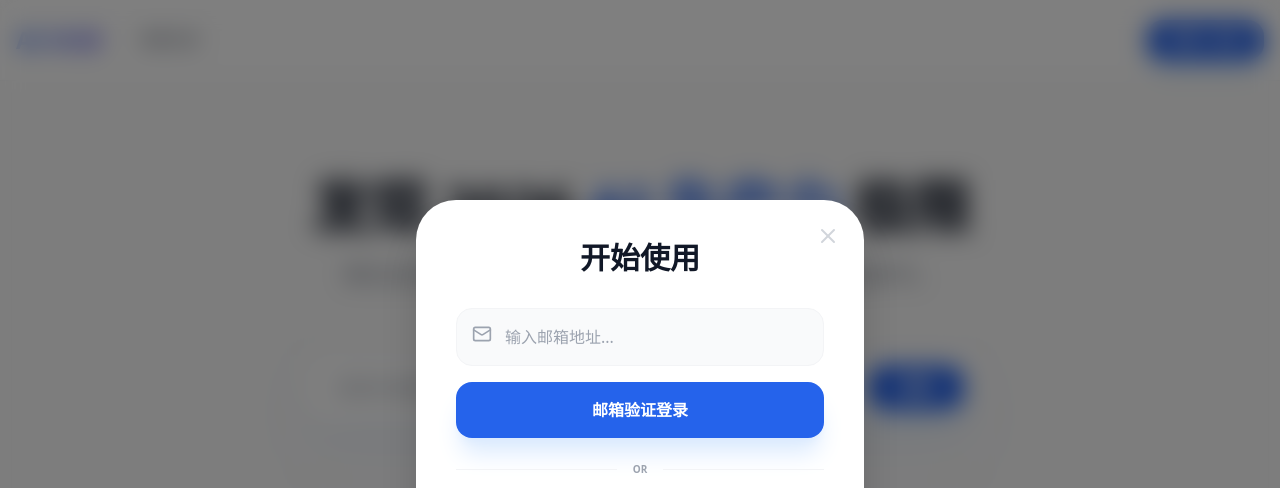
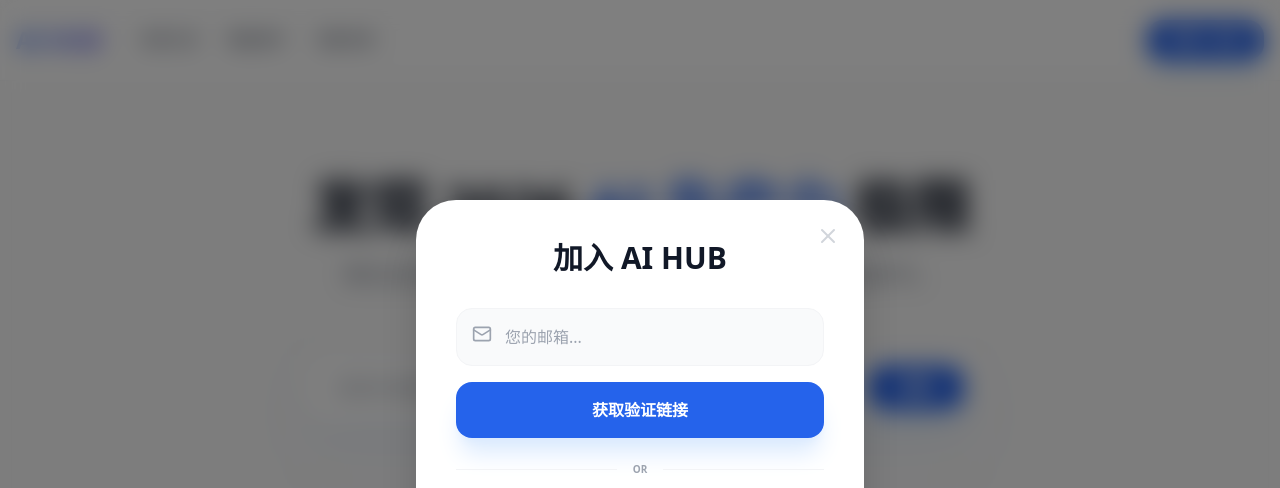
Before and after one commit to hezhanleiok/ai, a Next.js app: page / in a window 1280 px wide. Both pictures are taken after a click on the button "登录 / 注册". Shown: the top 488 px of the page. Built offline with nearby package versions, Linux system fonts and the light colour scheme; no server answers; the database is empty.

Commit message:
Update layout.tsx

```diff
--- a/app/layout.tsx
+++ b/app/layout.tsx
@@ -3,7 +3,7 @@
 import './globals.css'
 import Link from 'next/link'
 import { useEffect, useState } from 'react'
-import { Github, Youtube, Twitter, LogIn, UserPlus, Mail, ShieldCheck, X, UserCircle } from 'lucide-react'
+import { Github, Youtube, Twitter, LogIn, ShieldCheck, X, Mail, UserCircle } from 'lucide-react'
 import { signInWithGithub } from '../lib/auth-client'
 import { supabase } from '../lib/supabase'
 
@@ -11,7 +11,6 @@ export default function RootLayout({ children }: { children: React.ReactNode })
   const [user, setUser] = useState<any>(null);
   const [showAuthModal, setShowAuthModal] = useState(false);
   const [email, setEmail] = useState('');
-  const [loading, setLoading] = useState(false);
 
   useEffect(() => {
     supabase.auth.getSession().then(({ data: { session } }) => setUser(session?.user ?? null));
@@ -19,42 +18,37 @@ export default function RootLayout({ children }: { children: React.ReactNode })
     return () => subscription.unsubscribe();
   }, []);
 
-  // 这里的变量名要和 Vercel 设置的一致
-  const isAdmin = user?.id === process.env.NEXT_PUBLIC_ADMIN_UID;
+  // 这里的 UID 为你截图中的管理员 ID
+  const isAdmin = user?.id === '67863636-ae54-4697-9539-d383badc3e56';
 
   const handleEmailAuth = async (e: React.FormEvent) => {
     e.preventDefault();
-    if (!email) return alert("请输入邮箱地址");
-    setLoading(true);
+    if (!email) return alert("请输入邮箱");
     const { error } = await supabase.auth.signInWithOtp({
       email,
-      options: { emailRedirectTo: `${window.location.origin}/auth/callback` },
+      options: { emailRedirectTo: `${window.location.origin}/auth/callback` }
     });
-    setLoading(false);
-    if (error) alert("发送失败: " + error.message);
-    else {
-      alert("验证链接已发送！请前往邮箱查收并点击链接。");
-      setShowAuthModal(false);
-    }
+    if (error) alert(error.message);
+    else alert("验证链接已发送！请检查邮箱。");
   };
 
   return (
     <html lang="zh">
-      <body className="flex flex-col min-h-screen bg-[#fafafa] relative font-sans antialiased text-gray-900">
+      <body className="flex flex-col min-h-screen bg-[#fafafa] font-sans antialiased text-gray-900">
         <div className="fixed inset-0 -z-10 h-full w-full bg-white [background:radial-gradient(#e5e7eb_1px,transparent_1px)] [background-size:16px_16px] opacity-40"></div>
 
+        {/* 顶部导航栏 - 已修复消失问题 */}
         <nav className="sticky top-0 z-50 border-b border-gray-100 bg-white/80 backdrop-blur-md">
           <div className="max-w-7xl mx-auto px-4 h-20 flex justify-between items-center">
             <div className="flex items-center space-x-10">
               <Link href="/" className="font-black text-2xl bg-gradient-to-r from-blue-600 to-indigo-600 bg-clip-text text-transparent">AI HUB</Link>
               <div className="hidden md:flex items-center space-x-8 text-sm font-bold text-gray-500">
-                <Link href="/" className="hover:text-blue-600">发现工具</Link>
-                {user && (
-                  isAdmin ? (
-                    <Link href="/admin" className="text-red-500 flex items-center gap-1 font-black bg-red-50 px-3 py-1 rounded-full animate-pulse"><ShieldCheck size={16}/> 管理后台</Link>
-                  ) : (
-                    <Link href="/dashboard" className="text-blue-600 flex items-center gap-1 font-black bg-blue-50 px-3 py-1 rounded-full"><UserCircle size={16}/> 个人中心</Link>
-                  )
+                {/* 这里的跳转对应你在发布文章时选择的 category 字段 */}
+                <Link href="/category/tool" className="hover:text-blue-600 transition">发现工具</Link>
+                <Link href="/category/software" className="hover:text-blue-600 transition">精品软件</Link>
+                <Link href="/category/article" className="hover:text-blue-600 transition">深度文章</Link>
+                {isAdmin && (
+                  <Link href="/admin" className="text-red-500 flex items-center gap-1 font-black bg-red-50 px-3 py-1 rounded-full"><ShieldCheck size={16}/> 管理后台</Link>
                 )}
               </div>
             </div>
@@ -62,11 +56,12 @@ export default function RootLayout({ children }: { children: React.ReactNode })
             <div className="flex items-center space-x-3">
               {user ? (
                 <div className="flex items-center gap-4">
+                  {!isAdmin && <Link href="/dashboard" className="text-sm font-bold text-blue-600 flex items-center gap-1"><UserCircle size={18}/> 个人中心</Link>}
                   <img src={user.user_metadata.avatar_url || `https://api.dicebear.com/7.x/initials/svg?seed=${user.email}`} className="w-9 h-9 rounded-full border shadow-sm" />
-                  <button onClick={() => supabase.auth.signOut()} className="text-xs font-bold text-gray-400 hover:text-red-500">退出账号</button>
+                  <button onClick={() => supabase.auth.signOut().then(() => window.location.reload())} className="text-xs font-bold text-gray-400 hover:text-red-500 transition">退出</button>
                 </div>
               ) : (
-                <button onClick={() => setShowAuthModal(true)} className="bg-blue-600 text-white px-6 py-2.5 rounded-2xl text-sm font-bold hover:bg-blue-700 shadow-lg shadow-blue-200">登录 / 注册</button>
+                <button onClick={() => setShowAuthModal(true)} className="bg-blue-600 text-white px-6 py-2.5 rounded-2xl text-sm font-bold hover:bg-blue-700 shadow-lg shadow-blue-200 transition">登录 / 注册</button>
               )}
             </div>
           </div>
@@ -74,40 +69,43 @@ export default function RootLayout({ children }: { children: React.ReactNode })
 
         <main className="flex-grow">{children}</main>
 
+        {/* 登录弹窗 */}
         {showAuthModal && (
           <div className="fixed inset-0 z-[100] flex items-center justify-center p-4 bg-black/50 backdrop-blur-md">
             <div className="bg-white w-full max-w-md rounded-[2.5rem] p-10 relative shadow-2xl">
-              <button onClick={() => setShowAuthModal(false)} className="absolute right-6 top-6 text-gray-300 hover:text-gray-500"><X size={24}/></button>
-              <h3 className="text-3xl font-black text-center mb-8">开始使用</h3>
+              <button onClick={() => setShowAuthModal(false)} className="absolute right-6 top-6 text-gray-300"><X size={24}/></button>
+              <h3 className="text-3xl font-black text-center mb-8">加入 AI HUB</h3>
               <form onSubmit={handleEmailAuth} className="space-y-4">
-                <div className="relative group">
+                <div className="relative">
                   <Mail className="absolute left-4 top-4 text-gray-400" size={20}/>
-                  <input value={email} onChange={(e)=>setEmail(e.target.value)} type="email" placeholder="输入邮箱地址..." className="w-full pl-12 pr-4 py-4 bg-gray-50 border border-gray-100 rounded-2xl outline-none focus:ring-4 focus:ring-blue-100 font-medium" />
+                  <input value={email} onChange={(e)=>setEmail(e.target.value)} type="email" placeholder="您的邮箱..." className="w-full pl-12 pr-4 py-4 bg-gray-50 border border-gray-100 rounded-2xl outline-none focus:ring-4 focus:ring-blue-100 font-medium" />
                 </div>
-                <button type="submit" disabled={loading} className="w-full bg-blue-600 text-white py-4 rounded-2xl font-black shadow-xl shadow-blue-100">
-                  {loading ? '正在发送...' : '邮箱验证登录'}
-                </button>
-                <div className="flex items-center gap-4 py-2"><div className="h-px flex-grow bg-gray-100"></div><span className="text-[10px] font-bold text-gray-400">OR</span><div className="h-px flex-grow bg-gray-100"></div></div>
+                <button type="submit" className="w-full bg-blue-600 text-white py-4 rounded-2xl font-black shadow-xl shadow-blue-100 hover:bg-blue-700 transition">获取验证链接</button>
+                <div className="flex items-center gap-4 py-2 text-gray-200"><div className="h-px flex-grow bg-gray-100"></div><span className="text-[10px] font-bold text-gray-400">OR</span><div className="h-px flex-grow bg-gray-100"></div></div>
                 <button type="button" onClick={() => signInWithGithub()} className="w-full flex items-center justify-center gap-2 border-2 border-gray-50 py-4 rounded-2xl font-bold text-gray-600 hover:bg-gray-50 transition-all"><Github size={20}/> GitHub 快速登录</button>
               </form>
             </div>
           </div>
         )}
 
+        {/* 底部页脚 - 彻底修复彩色图标 */}
         <footer className="bg-white border-t border-gray-100 py-16">
           <div className="max-w-7xl mx-auto px-4 text-center">
             <div className="flex justify-center items-center space-x-12 mb-10">
-              <a href="#" className="group transition-transform hover:scale-125 duration-300">
-                <Github size={40} className="text-gray-300 group-hover:text-[#24292e] transition-colors" />
+              {/* GitHub - 悬停变黑 */}
+              <a href="https://github.com/hezhanleiok/ai" target="_blank" className="group transform transition hover:scale-125 duration-300">
+                <Github size={40} className="text-gray-300 group-hover:text-black transition-colors" />
               </a>
-              <a href="#" className="group transition-transform hover:scale-125 duration-300">
-                <Youtube size={40} className="text-gray-300 group-hover:text-[#FF0000] transition-colors" />
+              {/* YouTube - 悬停变品牌红 */}
+              <a href="https://www.youtube.com/@xiaoheai" target="_blank" className="group transform transition hover:scale-125 duration-300">
+                <Youtube size={40} className="text-gray-300 group-hover:text-red-600 transition-colors" />
               </a>
-              <a href="#" className="group transition-transform hover:scale-125 duration-300">
-                <Twitter size={40} className="text-gray-300 group-hover:text-[#1DA1F2] transition-colors" />
+              {/* X/Twitter - 悬停变品牌蓝 */}
+              <a href="https://x.com/xiaoheyiyi" target="_blank" className="group transform transition hover:scale-125 duration-300">
+                <Twitter size={40} className="text-gray-300 group-hover:text-blue-400 transition-colors" />
               </a>
             </div>
-            <p className="text-gray-400 text-xs tracking-widest font-black italic">© 2026 AI HUB | 为数字游民赋能</p>
+            <p className="text-gray-400 text-xs tracking-widest font-black italic uppercase">© 2026 AI HUB | 为数字游民赋能</p>
           </div>
         </footer>
       </body>
```
